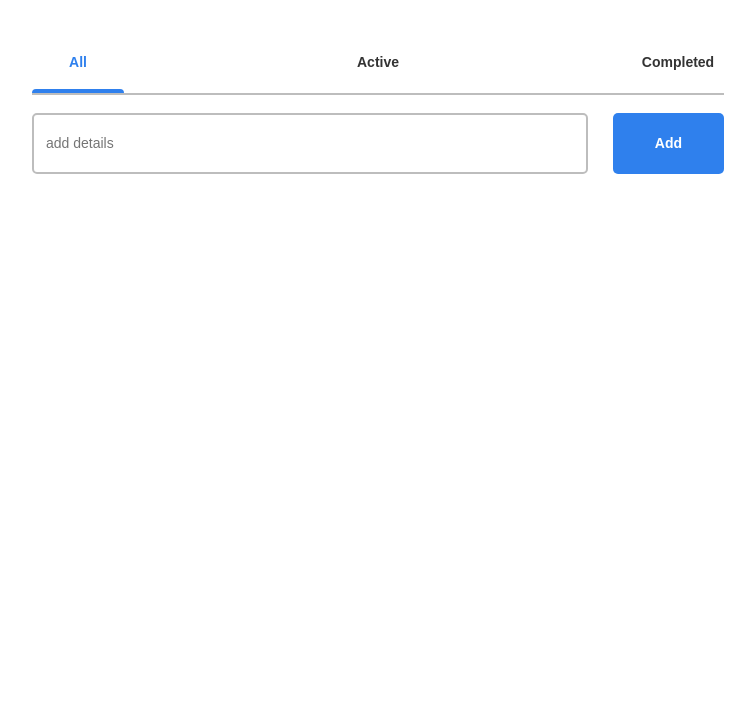
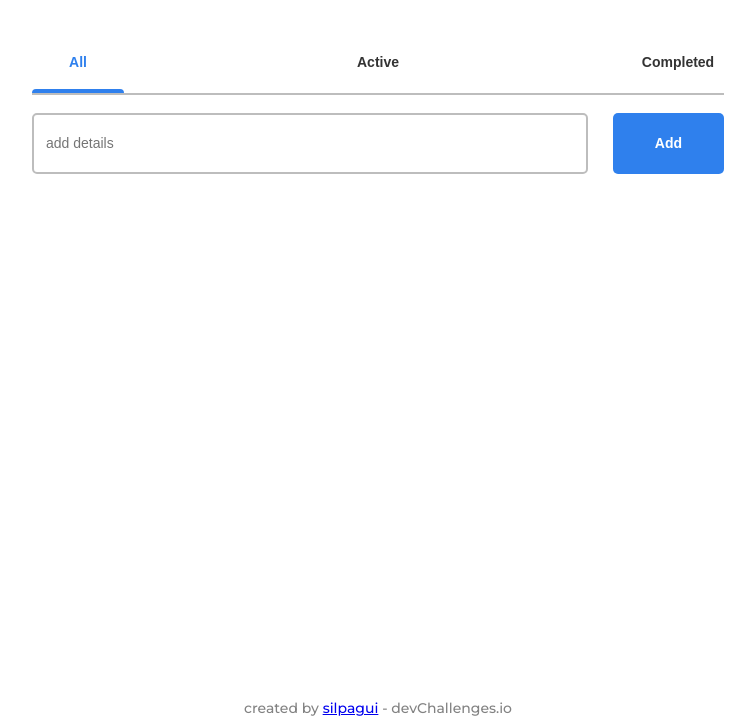
Before and after one commit to silpagui/to-do-app, a React app: page / in a window 1280 px wide. Shown: the part 77-800 px from the top of the page, without its empty margins (262-1017 px from the left). Built offline with nearby package versions, Linux system fonts and the light colour scheme.

Commit message:
feat(App): implement Copyright

```diff
--- a/src/components/App/App.component.js
+++ b/src/components/App/App.component.js
@@ -6,6 +6,7 @@ import { AddTaskForm } from "../AddTaskForm/AddTaskForm.component";
 import { TaskList } from "../TaskList/TaskList.component";
 import { Footer } from "../Footer/Footer.component";
 import { Confirmation } from "../Confirmation/Confirmation.component";
+import { Copyright } from "../Copyright/Copyright.component";
 
 export const statusTask = {
   ACTIVE: "active",
@@ -117,6 +118,7 @@ export function App() {
             setTaskList={setTaskList}
           />
         )}
+        <Copyright />
       </div>
 
       <Confirmation
--- a/src/components/App/App.styles.scss
+++ b/src/components/App/App.styles.scss
@@ -5,7 +5,10 @@ body {
 }
 
 .app-container {
-  padding: 0 10px;
+  box-sizing: border-box;
+  min-height: 100vh;
+  position: relative;
+  padding: 0 10px 20px;
 }
 
 .content-container {
```
